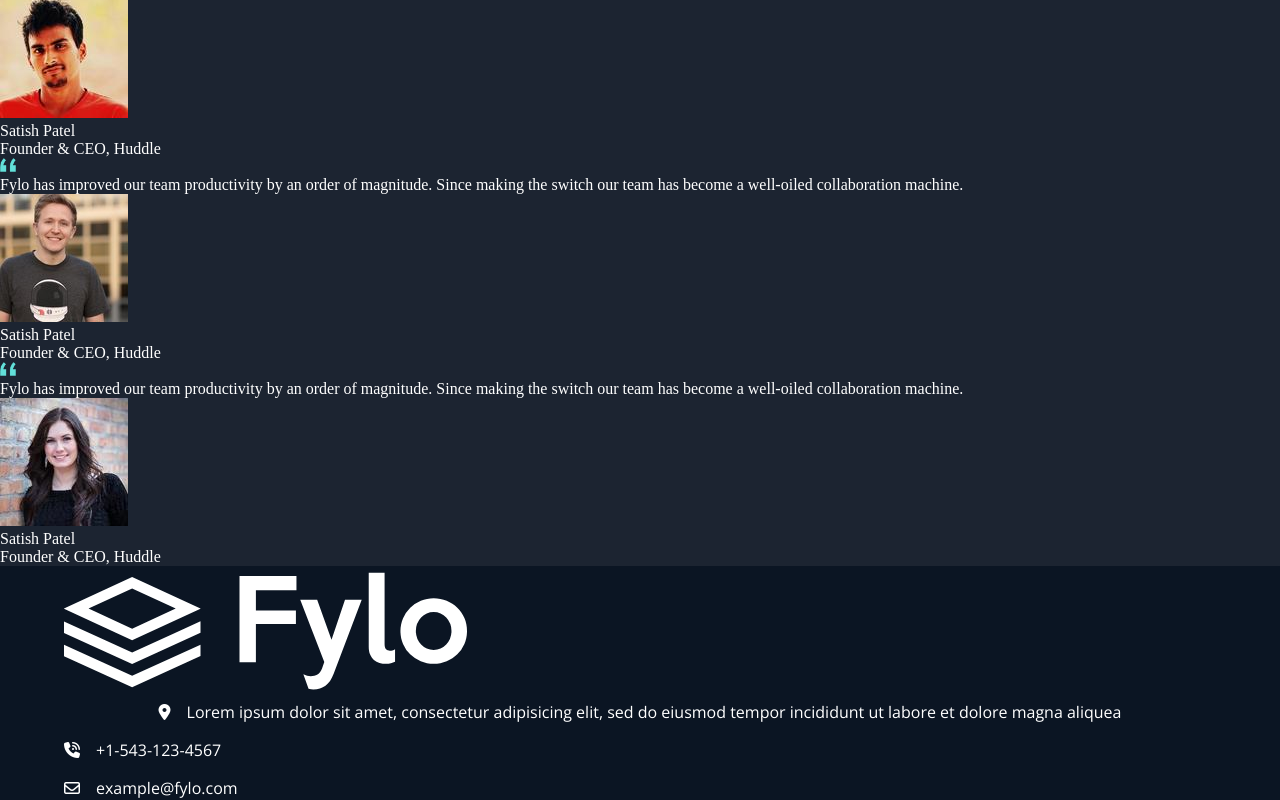
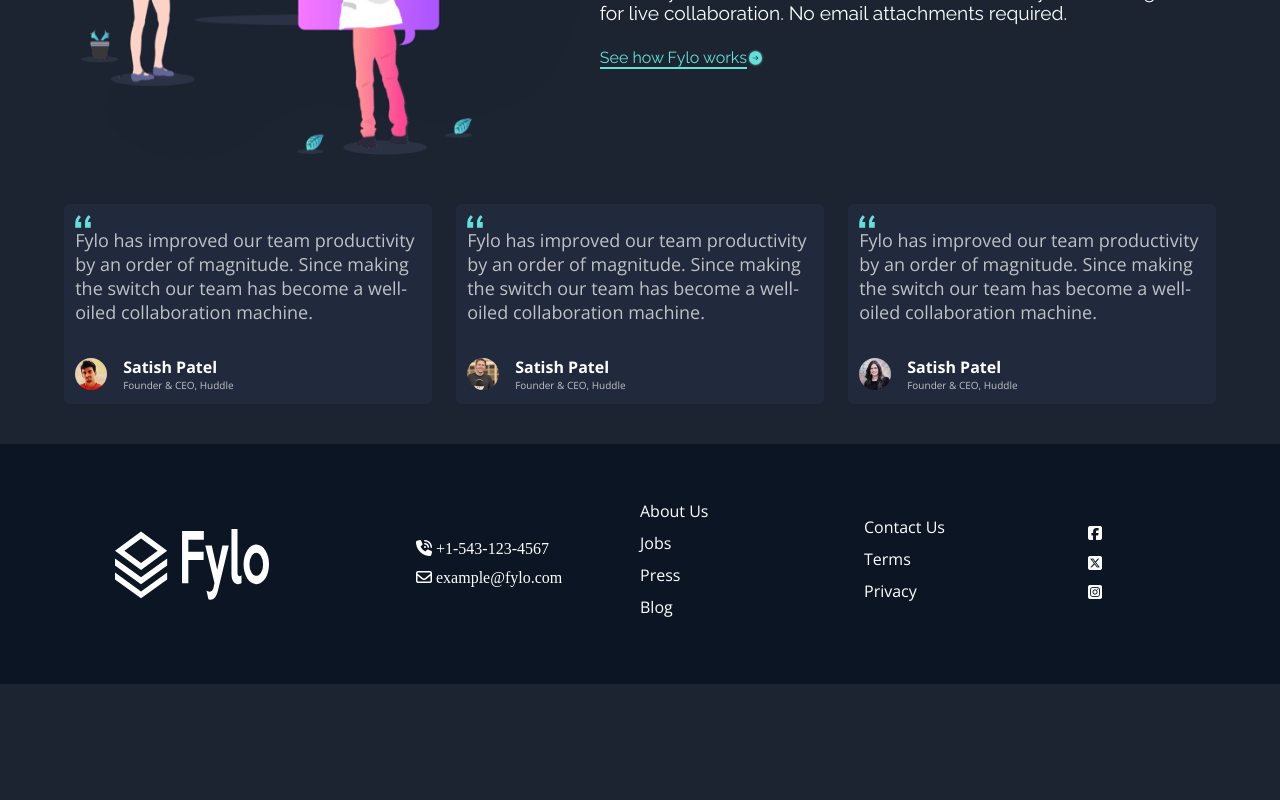
Before and after one commit to GustavoOjedaDev/fylo-lading-page-master, a plain HTML site: page index.html in a window 1280 px wide. Shown: the part 1400-2200 px from the top of the page. After the commit the page ends 2084 px from the top, so only its background shows below. Drawn offline with nearby package versions, Linux system fonts and the light colour scheme.

Commit message:
Desktop designs completed

```diff
--- a/index.css
+++ b/index.css
@@ -37,7 +37,7 @@ body{
 
 header{
     width: 100%;
-    height: 2.5rem;
+    height: 6rem;
     display: flex;
     flex-direction: row;
     align-items: center;
@@ -59,6 +59,7 @@ header{
     display: inline-block;
     text-decoration: none;
     cursor: pointer;
+    font-size: large;
 }
 
     main .showcase{
@@ -90,17 +91,17 @@ header{
     main .showcase h1{
         font-weight: 700;
         text-align: center;
-        font-size: large;
+        font-size: xx-large;
     }
     main .showcase p{
         margin-top: 1.5rem;
         font-weight: 400;
         text-align: center;
-        font-size: small;
+        font-size: large;
     }
     main .showcase .btn-get-started{
-        width: 150px;
-        height: 30px;
+        width: 160px;
+        height: 40px;
         border: none;
         margin-top: 1.5rem;
         color: var(--neutral);
@@ -134,13 +135,13 @@ header{
         margin-top: 1.5rem;
         font-weight: 700;
         font-family: var(--font-open-sans);
-        font-size: x-small;
+        font-size: larger;
     }
     .characteristics .characteristics-box1 .characteristics-conteinter p {
         margin-top: 1rem;
         font-family: var(--font-raleway);
         font-weight: 400;
-        font-size: xx-small;
+        font-size: large;
         margin-bottom: 2.5rem;
 
     }
@@ -151,34 +152,38 @@ header{
         display: flex;
         flex-direction: column;
         justify-content: center;
+        align-items: center;
+        gap: 1rem;
     }
     .productive .productive-container{
-        display: flex;
         width: 90%;
         height: auto;
+        display: flex;
         flex-direction: row;
+        justify-content: center;
         justify-content: center;
         align-items: center;
     }
-    .productive .productive-container div{
-        width: 60%;
-        height: auto;
+    .productive .productive-container .img-productive{
+        width: 80%;
+        height: 100%;
 
     }
-    .productive .productive-container div img{
+    .productive .productive-container .img-productive img{
         width: 100%;
         height: auto;
     }
     .productive .productive-container .productive-texts h3{
-        text-align: center;
+        text-align: left;
         font-family: var(--font-raleway);
         font-weight: 700;
-        margin-top: 2rem;
+        font-size: xx-large;
     }
     .productive .productive-container .productive-texts .paragraph{
         margin-top: 1.5rem;
         font-family: var(--font-raleway);
         font-weight: 400;
+        font-size: larger;
     }
     .productive .productive-container .productive-text2{
         width: 40%;
@@ -186,13 +191,115 @@ header{
         margin-top: 1.5rem;
         display: flex;
         align-items: center;
-        justify-content: center;
-        gap: .5rem;
     }
     .productive-text2 span{
         font-family: var(--font-raleway);
         color: var(--color-cyan);
         border-bottom: 2px solid var(--color-cyan);
+    }
+
+    .cards{
+        display: flex;
+        width: 100%;
+        height: auto;
+        margin-top: 2.5rem;
+        margin-bottom: 2.5rem;
+        justify-content: center;
+    }
+    .cards-container{
+        width: 90%;
+        display: flex;
+        flex-direction: row;
+        gap: 1.5rem;
+    }
+    .card{
+        display: flex;
+        flex-direction: column;
+        background-color: var(--background-testimonials);
+        padding: .7rem;
+        border-radius: .3rem;
+    }
+    .card .card-text p{
+        font-family: var(--font-open-sans);
+        font-size: large;
+        font-weight: 400;
+        color: rgba(234, 234, 234, 0.792);
+    }
+    .card .card-info-profile{
+        display: flex;
+        flex-direction: row;
+        gap: 1rem;
+        align-items: center;
+        margin-top: 2rem;
+    }
+    .card .card-info-profile img{
+        width: 32px;
+        height: 32px;
+        border-radius: 50%;
+    }
+    .card .card-info-profile .person .person-name{
+        font-family: var(--font-open-sans);
+        font-weight: 700;
+    }
+    .card .card-info-profile .person .description-person{
+        font-family: var(--font-open-sans);
+        color: rgba(234, 234, 234, 0.792);
+        font-weight: 400;
+        font-size: x-small;
+    }
+    footer{
+        width: 100%;
+        height: 15rem;
+        background-color: var(--background-footer);
+    }
+    footer .container {
+        width: 100%;
+        height: 100%;
+        display: flex;
+        flex-direction: row;
+        justify-content: space-between;
+    }
+    .container .contact-logo-text{
+        width: 30%;
+        display: flex;
+        justify-content: center;
+        align-items: center;
+    }
+    .container .contact-logo-text img{
+        width: 40%;
+        height: 30%;
+    }
+    .container .contact-numbers,
+    .container .about-us,
+    .container .contact-us,
+    .container .contact-social-networks{
+        width: 15%;
+        height: auto;
+        display: flex;
+        flex-direction: column;
+        justify-content: center;
+        gap: .7rem;
+    }
+    a{
+        text-decoration: none;
+        color: white;
+    }
+    .about-us ul,
+    .contact-us ul{
+    list-style-type: none;
+    }
+    .about-us ul li,
+    .contact-us ul li{
+    list-style-type: none;
+    margin-bottom: 10px;
+    }
+
+
+.about-us ul li a,
+.contact-us ul li a{
+    font-family: var(--font-open-sans);
+    color: white;
+
 }
 /* Estilos para móvil */
 @media only screen and (max-width: 575.98px) {
@@ -273,6 +380,13 @@ header{
         align-items: center;
         text-align: center;
         margin-top: 2rem;
+    }
+    .characteristics-box1{
+        display: flex;
+        flex-direction: column;
+        width: 80%;
+        gap: 2rem;
+        align-items: center;
     }
     .characteristics .characteristics-conteinter{
         width: 90%;
@@ -380,98 +494,61 @@ header{
         font-weight: 400;
         font-size: x-small;
     }
-}
-
     footer{
         width: 100%;
         height: 30rem;
         background-color: var(--background-footer);
     }
-.container {
-    width: 100%;
+    footer .container {
+        width: 90%;
         height: 100%;
         display: flex;
         flex-direction: column;
-    justify-content: space-evenly;
-    align-items: center;
+        justify-content: space-between;
+    }
+    .container .contact-logo-text{
+        width: 90%;
+        display: flex;
+        justify-content: center;
 
     }
-.contact-logo-text {
+    .container .contact-logo-text img{
+        width: 100%;
+        height: auto;
+    }
+    .container .contact-numbers,
+    .container .about-us,
+    .container .contact-us,
+    .container .contact-social-networks{
         width: 90%;
         height: auto;
         display: flex;
         flex-direction: column;
-}
-.container .contact-logo-text .contact-text{
-    display: flex;
-    flex-direction: row;
-    margin-top: .7rem;
-    gap: 16px;
         justify-content: center;
-    font-family: var(--font-open-sans);
-    font-weight: 400;
-}
-.contact-logo-text  img{
-    width: 35%;
-
-}
-.contact-numbers {
-    width: 90%;
-    height: auto;
-    display: flex;
-    flex-direction: column;
-    margin-top: .7rem;
-    gap: 1rem;
-    font-family: var(--font-open-sans);
-}
-
-.contact-numbers .contact-phone{
-    display: flex;
-    flex-direction: row;
-    gap: 1rem;
-    align-items: center;
-}
-.contact-numbers .contact-email{
-    display: flex;
-    flex-direction: row;
-    gap: 1rem;
-    align-items: center;
-}
-.contact-numbers .contact-phone a,
-.contact-numbers .contact-email a{
-
-    color: white;
     }
     a{
         text-decoration: none;
-}
-.about-us, .contact-us {
-    width: 90%;
-    height: auto;
-    margin-top: .7rem;
+        color: white;
     }
     .about-us ul,
     .contact-us ul{
-    list-style: none;
+    list-style-type: none;
     }
+    .about-us ul li,
+    .contact-us ul li{
+    list-style-type: none;
+    margin-bottom: 10px;
+    }
+
 
     .about-us ul li a,
     .contact-us ul li a{
     font-family: var(--font-open-sans);
     color: white;
+
+    }
 }
 
-.contact-social-networks{
-    width: 90%;
-    height: auto;
-    display: flex;
-    justify-content: center;
-    gap: 1rem;
-    margin-top: 2rem;
-}
-.contact-social-networks a {
-    cursor: pointer;
-}
 
 /* Estilos para tablet en modo retrato */
 @media only screen and (min-width: 576px) and (max-width: 991.98px) {
--- a/index.html
+++ b/index.html
@@ -67,17 +67,17 @@
         </section>
         <section class="productive">
             <div class="productive-container">
-                <div>
+                <div class="img-productive">
                     <img src="./assets/img/illustration-stay-productive.png" alt="">
                 </div>
                 <div class="productive-texts">
                     <h3>Stay productive, wherever you are</h3>
                     <p class="paragraph paragraph1">Never let location be an issue when accessing your files. Fylo has you covered for all of your file storage needs.</p>
                     <p class="paragraph paragraph2">Securely share files and folders with friends, family and colleagues for live collaboration. No email attachments required.</p>
-                    <div class="productive-text2">
-                        <span>See how Fylo works</span>
-                        <img src="./assets/img/icon-arrow.svg" alt="" style="width: 7%;">
-                </div>
+                        <div class="productive-text2">
+                            <span>See how Fylo works</span>
+                            <img src="./assets/img/icon-arrow.svg" alt="" style="width: 7%;">
+                        </div>
                 </div>
             </div>
         </section>
@@ -128,13 +128,8 @@
 
     <footer>
         <div class="container">
-
                 <div class="contact-logo-text">
                     <img src="./assets/img/logo.svg" alt="">
-                    <div class="contact-text">
-                        <span><i class="fa-solid fa-location-dot"></i></span>
-                        <span>Lorem ipsum dolor sit amet, consectetur adipisicing elit, sed do eiusmod tempor incididunt ut labore et dolore magna aliquea</span>
-                    </div>
                 </div>
 
 
```
Lines whose indentation alone changed are shown as unchanged.
